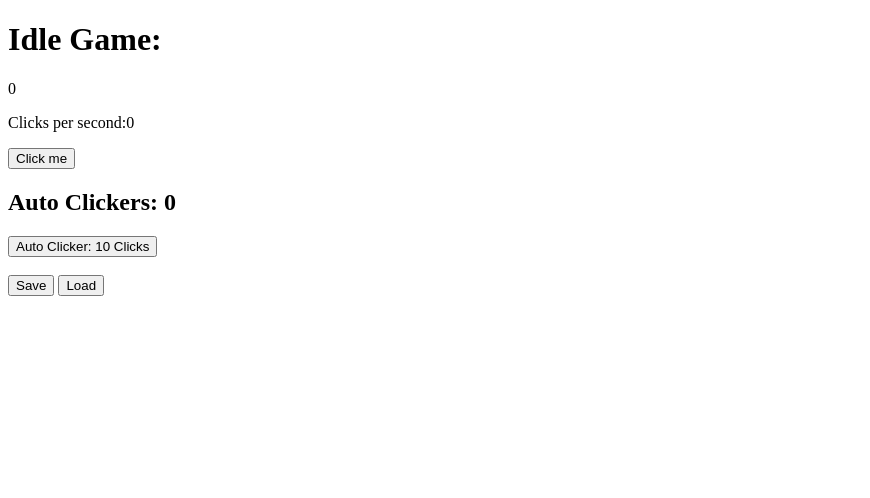
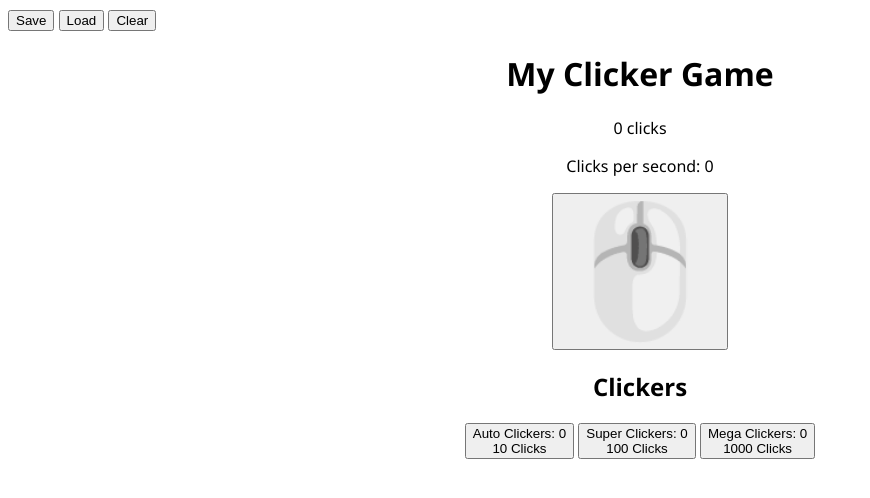
Before and after one commit to Popscotch/Clicker-Game, a plain HTML site: page index.html in a window 1280 px wide. Shown: the whole page, without its empty margins (0-870 px from the left). Drawn offline with Linux system fonts and the light colour scheme.

Commit message:
Multiple Generators + CSS

```diff
--- a/index.html
+++ b/index.html
@@ -2,21 +2,25 @@
 <html lang="en">
     <head>
         <meta charset="utf-8">
-        <title>Click things get clicks</title>
-        <meta name="description" content="Click things get clicks">
-        <meta name="author" content="Me">
-        <!-- <link rel="stylesheet" href="css/styles.css?v=1.0"> -->
+        <title>Clicker Game</title>
+        <link rel="stylesheet" href="styles.css">
     </head>
     <body>
-        <h1>Idle Game: </h1>
-        <p id="clickNum">0</p>
-        <p>Clicks per second:<span id="cps">0</span></p>
-        <button onClick="clicker()">Click me</button>
-        <h2>Auto Clickers: <span id="autoClickerCount"></span></h2>
-        <button onClick="purchaseAutoClicker()">Auto Clicker: <span id="autoClickerPrice">0</span> Clicks</button>
-        <br><br>
         <button onClick="save()">Save</button>
         <button onClick="load()">Load</button>
+        <button onClick="clearSave()">Clear</button>
+        <h1>My Clicker Game</h1>
+        <div>
+            <p class="clicks"><span id="clickNum">0</span> clicks</p>
+            <p class="clicksPerSecond">Clicks per second: <span id="clicksPerSecond">0</span></p>
+            <button class="clicker" onClick="clicker()">🖱️</button>
+        </div>
+        <div class="generators">
+            <h2>Clickers</h2>
+            <button onClick="purchaseGenerator(0)">Auto Clickers: <span id="autoClickerCount">0</span> <br> <span id="autoClickerPrice">0</span> Clicks</button>
+            <button onClick="purchaseGenerator(1)">Super Clickers: <span id="superClickerCount">0</span> <br> <span id="superClickerPrice">0</span> Clicks</button>
+            <button onClick="purchaseGenerator(2)">Mega Clickers: <span id="megaClickerCount">0</span> <br> <span id="megaClickerPrice">0</span> Clicks</button>
+        </div>
         <script src="scripts.js"> </script>
     </body>
 </html>
--- a/scripts.js
+++ b/scripts.js
@@ -1,4 +1,4 @@
-var clicks = 0;
+var clicks = 0
 
 // Generator Class
 class Generator {
@@ -6,16 +6,15 @@ class Generator {
         this.name = name
         this.price = price
         this.power = power
+        this.quantity = 0
     }
 }
 
-// Autoclicker generator
-const autoClicker = new Generator('Auto Clicker', 10, 1)
-
-// An object that represents what the player has accquired
-const inventory = {
-    autoClicker: 0
-}
+var generators = [
+    new Generator('Auto Clicker', 10, 1),
+    new Generator('Super Clicker', 100, 10),
+    new Generator('Mega Clicker', 1000, 100),
+]
 
 // This is run when the page is opened!
 function init() {
@@ -23,51 +22,64 @@ function init() {
     setInterval(function() {
         clicks = clicks + (clicksPerSecond() / refreshRate)
         update()
-    }, 1000 / refreshRate);
+    }, 1000 / refreshRate)
 }
 
 // This method is ran when the click button is clicked.
 function clicker() {
-    clicks = clicks + 1;
-    update();
+    clicks = clicks + 1
+    update()
 }
 
 // This method is used to update the UI visually and all its values.
 function update() {
-    document.getElementById("clickNum").innerHTML = clicks.toFixed(0);
-    document.getElementById("cps").innerHTML = clicksPerSecond();
-    document.getElementById("autoClickerCount").innerHTML = inventory.autoClicker;
-    document.getElementById("autoClickerPrice").innerHTML = price(autoClicker).toFixed(0);
+    document.getElementById("clickNum").innerHTML = clicks.toFixed(0)
+    document.getElementById("clicksPerSecond").innerHTML = clicksPerSecond()
+
+    document.getElementById("autoClickerCount").innerHTML = generators[0].quantity
+    document.getElementById("autoClickerPrice").innerHTML = price(generators[0]).toFixed(0)
+
+    document.getElementById("superClickerCount").innerHTML = generators[1].quantity
+    document.getElementById("superClickerPrice").innerHTML = price(generators[1]).toFixed(0)
+
+    document.getElementById("megaClickerCount").innerHTML = generators[2].quantity
+    document.getElementById("megaClickerPrice").innerHTML = price(generators[2]).toFixed(0)
 }
 
 // Purchase an autoclicker!
-function purchaseAutoClicker() {
-    if (clicks >= price(autoClicker)){
-        clicks = clicks - price(autoClicker);
-        inventory.autoClicker++;
+function purchaseGenerator(generatorIndex) {
+    if (clicks >= price(generators[generatorIndex])){
+        clicks = clicks - price(generators[generatorIndex])
+        generators[generatorIndex].quantity++
     }
-    update();
+    update()
 }
 
 // Returns a number which is the price to purchase a generator
 function price(generator) {
-    return Math.pow(generator.price, 1 + (0.1 * inventory.autoClicker))
+    return Math.pow(generator.price, 1 + (0.1 * generator.quantity))
 }
 
-function clicksPerSecond(){
-    return inventory.autoClicker * autoClicker.power;
+function clicksPerSecond() {
+    cps = 0
+    generators.forEach(generator => cps = cps + generator.quantity * generator.power)
+    return cps
 }
 
 function save() {
-    window.localStorage.clear();
+    window.localStorage.clear()
     window.localStorage.setItem('clicks', clicks)
-    window.localStorage.setItem('autoClickers', inventory.autoClicker)
+    window.localStorage.setItem('autoClickers', generators[0].quantity)
 }
 
-function load(){
-    clicks = parseInt(window.localStorage['clicks']);
-    inventory.autoClicker = parseInt(window.localStorage['autoClickers']);
-    update();
+function load() {
+    clicks = parseInt(window.localStorage['clicks'])
+    generators[0].quantity = parseInt(window.localStorage['autoClickers'])
+    update()
 }
 
-init();
+function clearSave() {
+    window.localStorage.clear()
+}
+
+init()
--- /dev/null
+++ b/styles.css
@@ -0,0 +1,27 @@
+html {
+    font-family: 'Segoe UI', Tahoma, Geneva, Verdana, sans-serif;
+}
+
+h1 {
+    text-align: center;
+}
+
+.clicker {
+    font-size: 128px;
+    display: block;
+    margin: auto;
+}
+
+.clicks {
+    text-align: center;
+}
+
+.clicksPerSecond {
+    text-align: center;
+}
+
+.generators {
+    /* display: block; */
+    /* margin: auto; */
+    text-align: center;
+}
```
